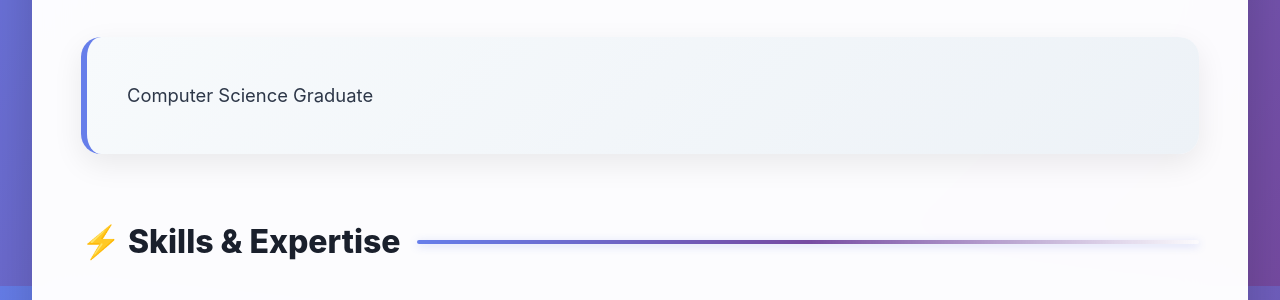
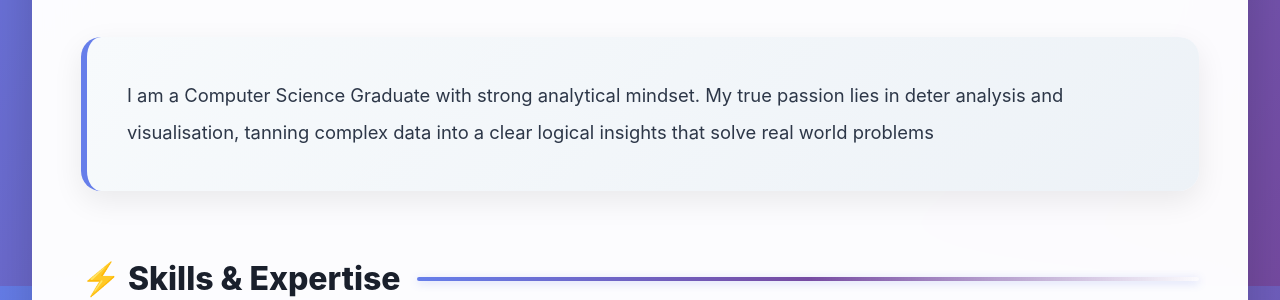
Before and after one commit to bosebabu25/bose, a plain HTML site: page index.html in a window 1280 px wide. Shown: the part 514-814 px from the top of the page. Drawn offline with nearby package versions, Linux system fonts and the light colour scheme.

Commit message:
Update About_Me

```diff
--- a/index.html
+++ b/index.html
@@ -808,7 +808,7 @@
     <div class="main-content"><!-- ABOUT ME -->
      <section class="section">
       <h2 class="section-title">📝 About Me</h2>
-      <p class="about-text" id="aboutText">Experienced software engineer with 8+ years of expertise in full-stack development, cloud architecture, and team leadership. Passionate about building scalable solutions and mentoring junior developers.</p>
+      <p class="about-text" id="aboutText">Computer Science Graduate/p>
      </section><!-- SKILLS -->
      <section class="section">
       <h2 class="section-title">⚡ Skills &amp; Expertise</h2>
@@ -1259,7 +1259,7 @@
             email: "pritambosepritam@gmail.com",
             phone: "+91 7980700150",
             location: "New Barrackpore",
-            about_text: "Computer Science Graduate",
+            about_text: "I am a Computer Science Graduate with strong analytical mindset. My true passion lies in deter analysis and visualisation, tanning complex data into a clear logical insights that solve real world problems",
             profile_photo_url: "",
             background_color: "#667eea",
             surface_color: "#000000",
```
